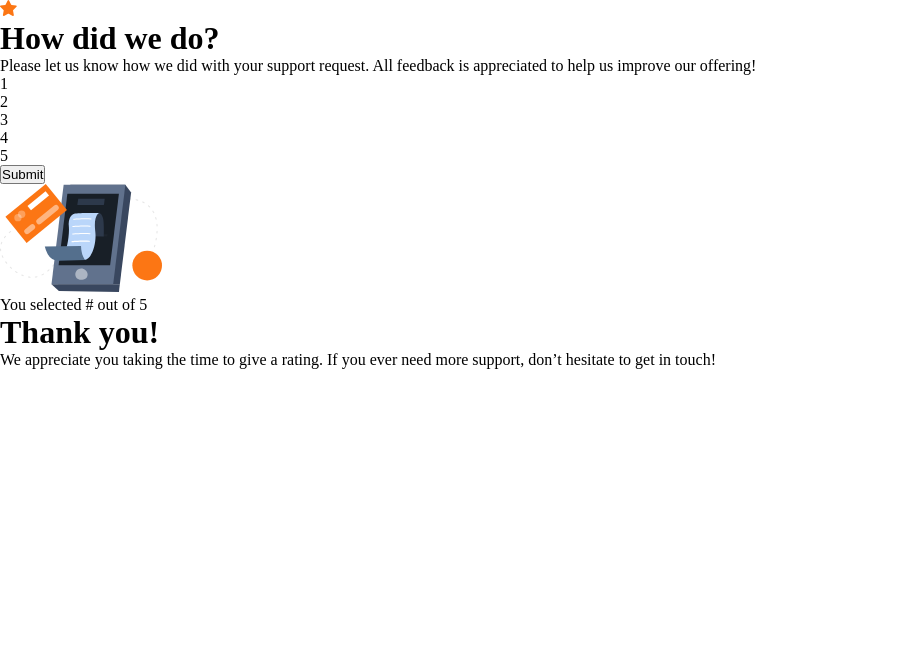
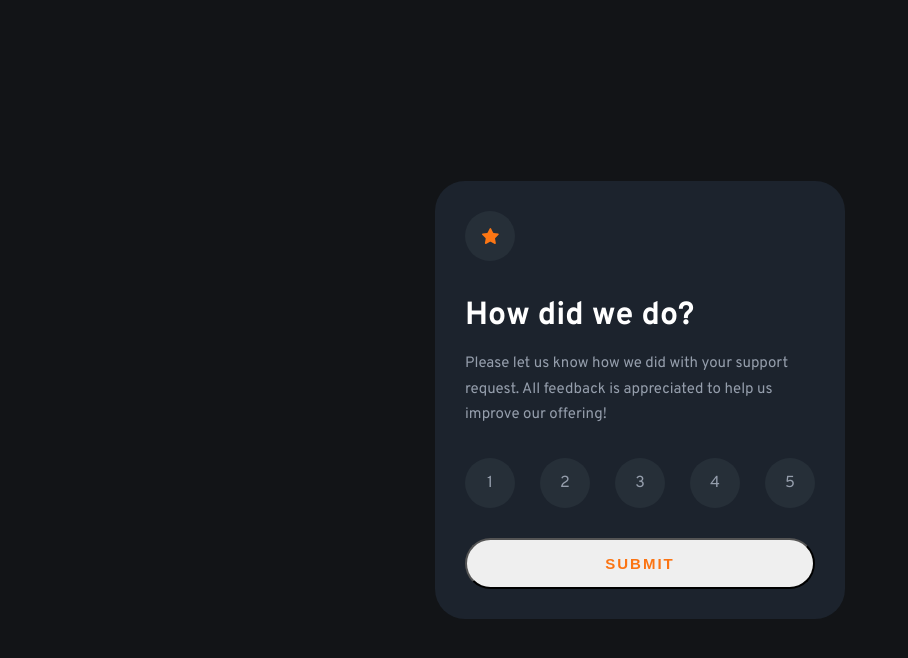
Before and after one commit to mohamedkhaled4053/Interactive-rating-component, a plain HTML site: page index.html in a window 1280 px wide. Shown: the whole page, without its empty margins (0-908 px from the left). Drawn offline with Linux system fonts and the light colour scheme.

Commit message:
add rating section style

```diff
--- a/css/style.css
+++ b/css/style.css
@@ -1,5 +1,102 @@
+/*start global style */
 *{
     margin: 0;
     padding: 0;
     box-sizing: border-box;
 }
+
+:root{
+    --orange:hsl(25, 97%, 53%)
+}
+/*end global style */
+
+/*start main styles */
+body{
+    height: 100vh;
+    display: flex;
+    justify-content: center;
+    align-items: center;
+    background-color:   hsl(216, 12%, 8%);
+    font-family: 'overpass';
+}
+
+main{
+    background-color:  #1c232d;
+    color: white;
+    padding: 30px;
+    border-radius: 30px;
+    width: 410px;
+}
+/*end main styles */
+
+/* start rating section style */
+.image{
+    width: 50px;
+    height: 50px;
+    border-radius: 50%;
+    background: #262f38;
+    display: flex;
+    align-items: center;
+    justify-content: center;
+}
+
+.rating h1{
+    margin: 35px 0 15px;
+}
+
+p{
+    color:  hsl(217, 12%, 63%);
+    font-size: 15px;
+    line-height: 1.7;
+}
+
+ul{
+    list-style: none;
+    margin: 30px 0;
+    display: flex;
+    justify-content: space-between;
+}
+
+li{
+    width: 50px;
+    height: 50px;
+    border-radius: 50%;
+    background-color: #262F38;
+    color: hsl(217, 12%, 63%);
+    display: flex;
+    justify-content: center;
+    align-items: center;
+    transition: 0.2s;
+    cursor: pointer;
+}
+
+li:hover{
+    background-color: var(--orange);
+    color: white;
+}
+
+button{
+    color: var(--orange);
+    font-size: 15px;
+    width: 100%;
+    padding: 15px;
+    border-radius: 40px;
+    text-transform: uppercase;
+    font-weight: 700;
+    letter-spacing: 2px;
+    cursor: pointer;
+}
+/* end rating section style */
+
+/* start thank section style */
+
+
+
+
+
+
+
+/* end thank section style */
+.thank{
+    display: none;
+}
--- a/index.html
+++ b/index.html
@@ -20,9 +20,10 @@
 
 <body>
 	<!-- Rating state start -->
+	<main>
 		<div class="rating">
 			<div class="image">
-			<img src="/images/icon-star.svg" alt="">
+				<img src="./images/icon-star.svg" alt="">
 			</div>
 
 			<h1> How did we do?</h1>
@@ -47,7 +48,7 @@
 
 		<!-- Thank you state start -->
 		<div class="thank">
-		<img src="images/illustration-thank-you.svg" alt="">
+			<img src="./images/illustration-thank-you.svg" alt="">
 
 			<p class="rate">
 				You selected # out of 5
@@ -61,6 +62,8 @@
 			</p>
 		</div>
 
+	</main>
+	<script src="js/app.js"></script>
 </body>
 
 </html>
```
Lines whose indentation alone changed are shown as unchanged.
